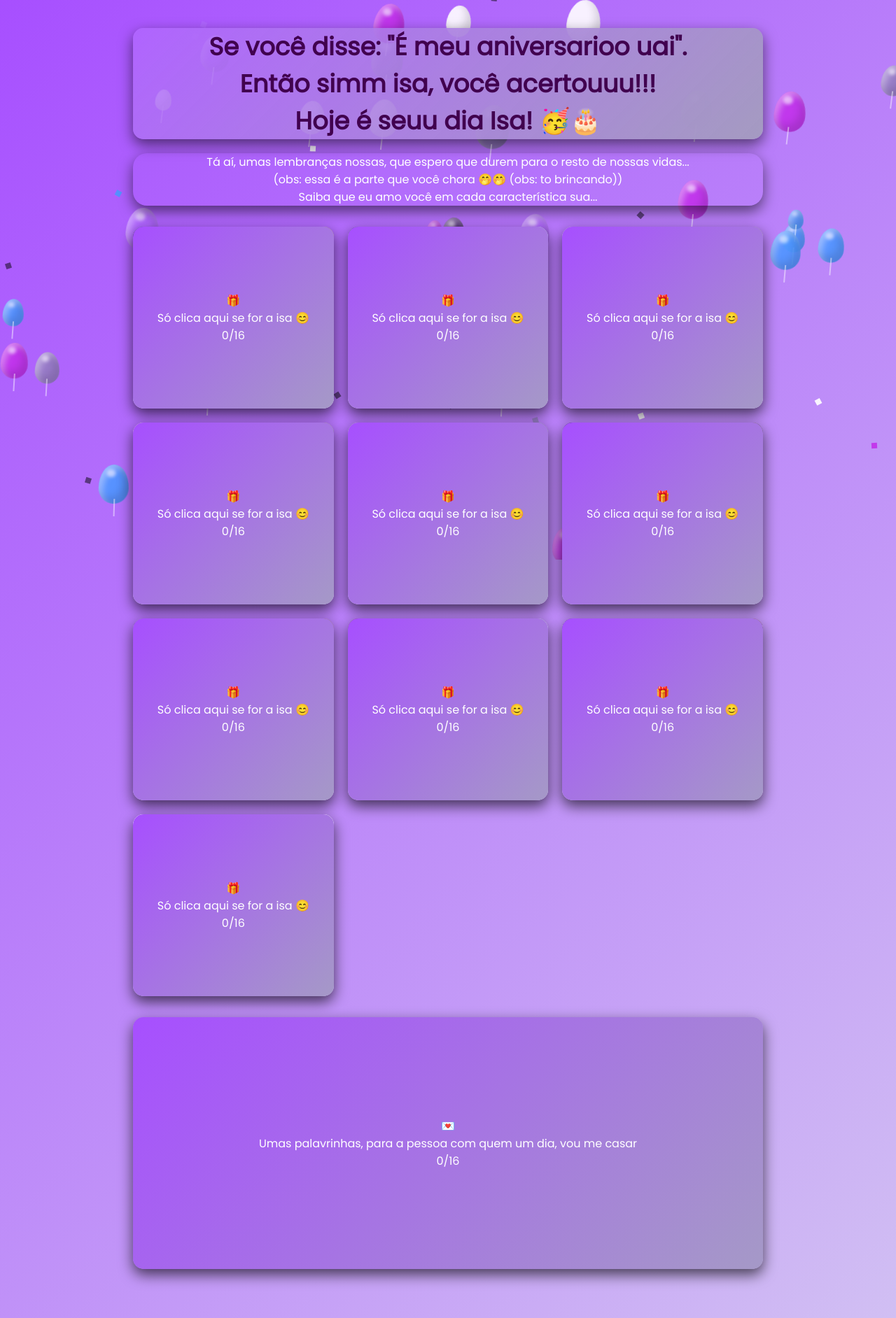
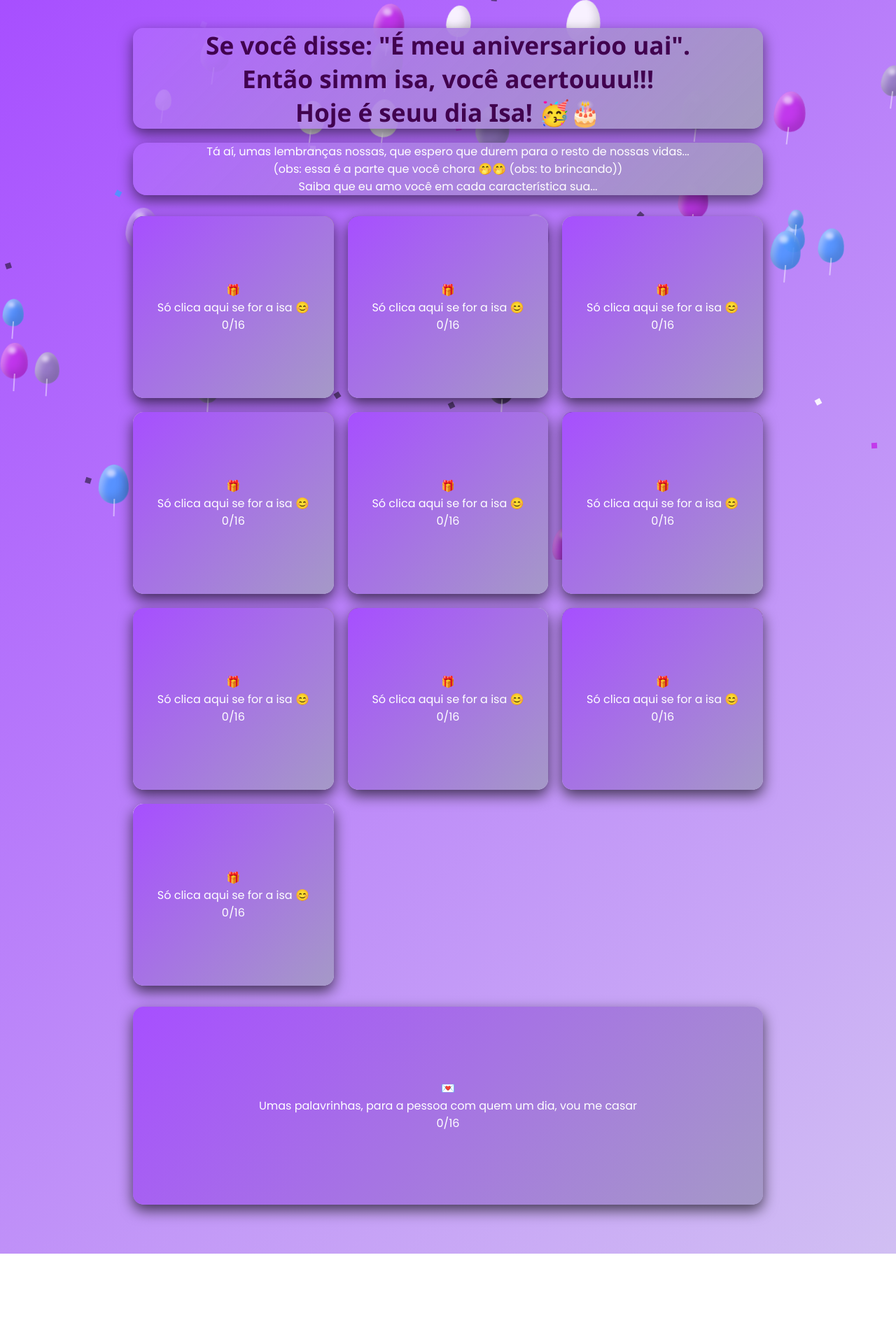
Before and after one commit to isacpinheirooffice/niver-isa, a plain HTML site: page surpresa.html in a window 1280 px wide. Shown: the whole page at 70% size. After the commit the page ends 1792 px from the top, so only its background shows below. Drawn offline with Linux system fonts and the light colour scheme.

Commit message:
Altera fontes e adiciona background

```diff
--- a/surpresa.css
+++ b/surpresa.css
@@ -24,16 +24,15 @@ h1 {
     box-shadow: 0 8px 20px rgb(0 0 0 / 0.55);
     font-size: 2.2rem;
     margin-bottom: 20px;
-    font-family: 'Poppins', sans-serif;
-    background: linear-gradient(135deg, rgb(177 103 255 / 0.82), #a49bc1);
+    font-family: 'SansSerif', "Segoe UI";
 }
-
 .intro {
     color: #ffffff;
     margin-bottom: 30px;
     border-radius: 20px;
     box-shadow: 0 8px 20px rgb(0 0 0 / 0.55);
     overflow: hidden;
+    background: linear-gradient(135deg, rgb(177 103 255 / 0.82), #a49bc1);
 }
 
 .galeria {
@@ -73,7 +72,7 @@ h1 {
     color: #ffffff;
     line-height: 1.7;
     box-shadow: 0 8px 20px rgb(0 0 0 / 0.65);
-    font-family: 'Poppins', cursive;
+    font-family: Constantia ;
     font-size: 0.95rem;
     overflow: hidden;
 }
--- a/surpresa.html
+++ b/surpresa.html
@@ -148,7 +148,8 @@
         <p class="mensagem-final">
         Só fiz isso para que, você saiba, que você é muito importante para mim, eu sou grato a Deus, por todas as risadas que ja demos juntos, por cada piada, cada real gasto com você valeu a pena, que nem faz falta. O tanto que te amo não pode ser expresso com um site simples, feito com a ajuda de uma IA, ainda por cima, nem com um presente extremamente exagerado, mas eu quero que você saiba, tem valido a pena esperar por você, ainda que chegue um dia onde talvez não exista mais "nós", saiba que eu te amei, sem ter havido beijo, relação sexual, desejo sexual, apenas abraços em momentos específicos. Espero que Deus abençoe o nosso "Futuro" relacionamento, para que eu, possa te amar mais do que já amo, porém, te amar como Cristo amou a sua igreja, e me entregar assim como Cristo se entregou pela sua igreja. Eu te amo, por você ser simplesmente você, não foi sua beleza, muito menos seu corpo, mas sim o seu jeito simples que eu amo, a sua forma de amar os outros, seu coração imenso, isso me atriu em você... É isso que vejo, quando olho nos seus olhos, temos muito o que aprender, sabemos, pois de tudo isso, so to querendo enfatizar um pouquinho mais, acho que na ta claro o suficiente.. Eu te amo
         </p>
+    </div>
+<script src="surpresa.js"></script>
 </div>
-<script src="surpresa.js"></script>
 </body>
 </html>
```
